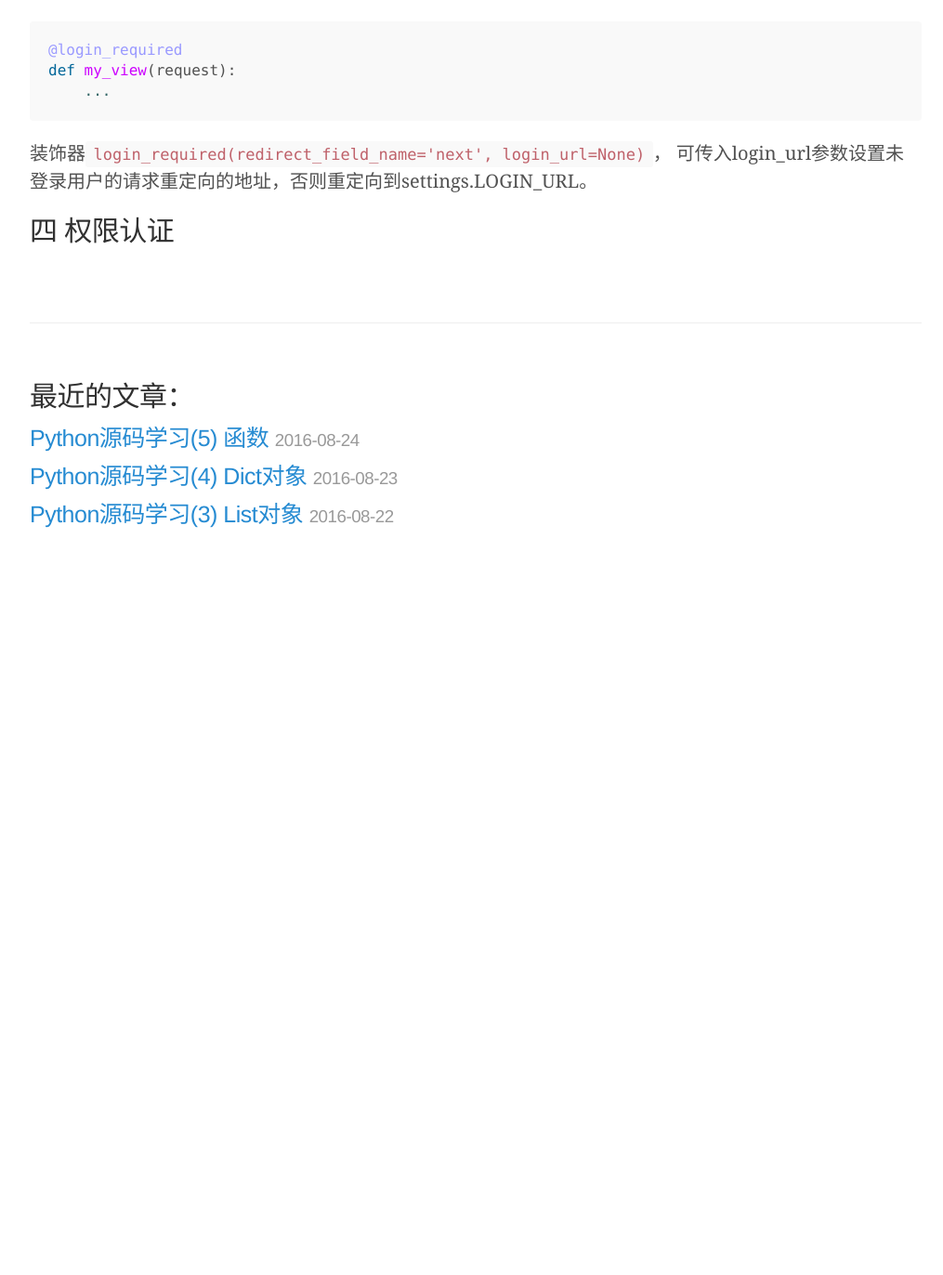
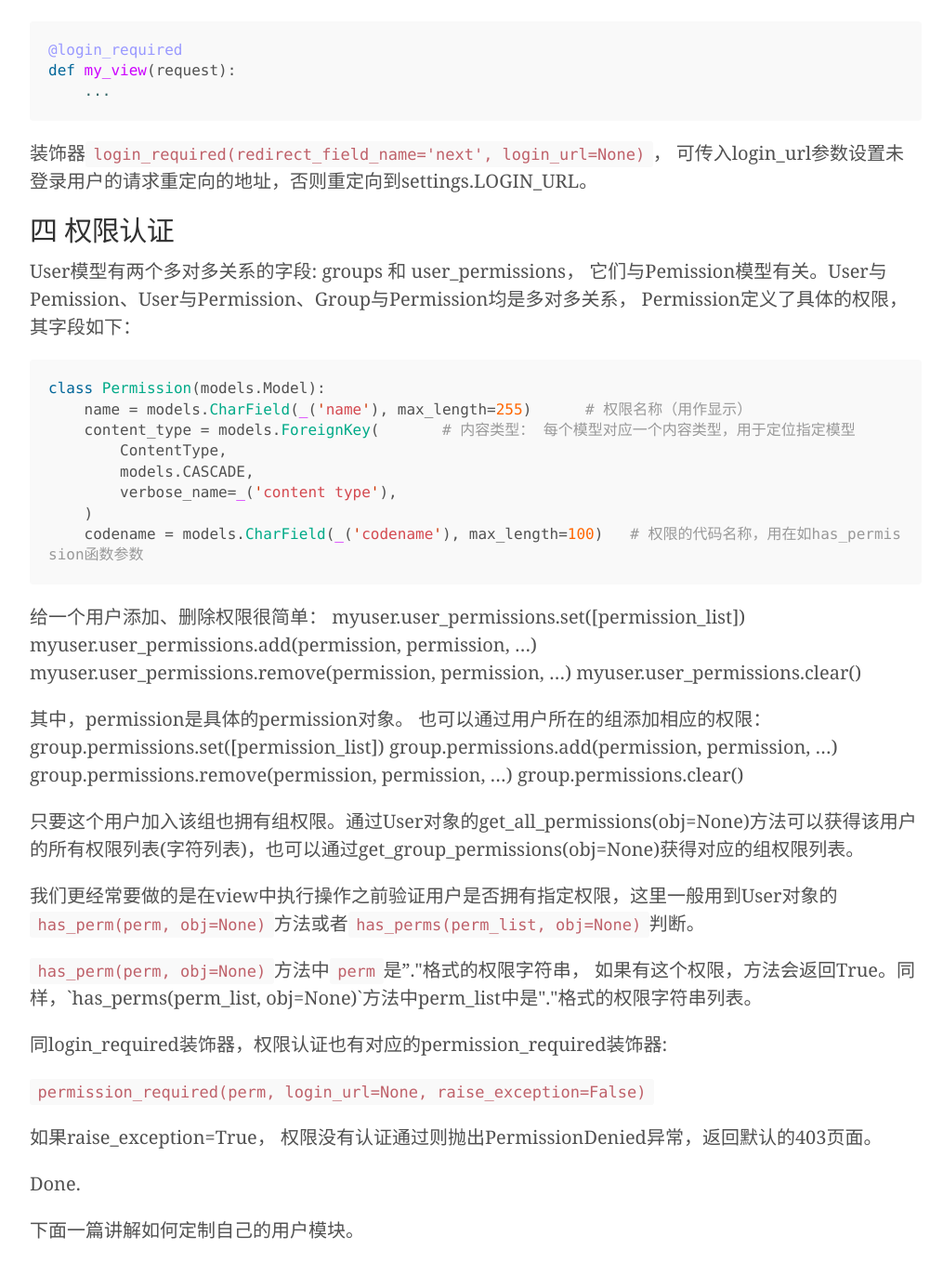
Before and after one commit to cocoakekeyu/cocoakekeyu.github.io, a Jekyll site: the page built from _posts/2016-11-26-Django的用户模块与权限系统.md, in a window 1280 px wide and 1400 px high, scrolled down 6807 px. Shown: the top 1372 px of the window at 93% size, without its empty margins (128-1143 px from the left). Built offline with Jekyll 4.4.1, drawn with Linux system fonts in a browser that asks for light colours; nearby versions of some CDN libraries; Markdown is read by kramdown in place of the engine named in the settings; comment, search, counter and statistics services are not loaded; before the commit the page ends 7437 px from its top, so only the background shows below that.

Commit message:
完善最后一节

````diff
--- a/_posts/2016-11-26-Django的用户模块与权限系统.md
+++ b/_posts/2016-11-26-Django的用户模块与权限系统.md
@@ -261,3 +261,45 @@ def my_view(request):
 
 
 ## 四 权限认证
+
+User模型有两个多对多关系的字段: groups 和 user_permissions， 它们与Pemission模型有关。User与Pemission、User与Permission、Group与Permission均是多对多关系， Permission定义了具体的权限，其字段如下：
+```python
+class Permission(models.Model):
+    name = models.CharField(_('name'), max_length=255)      # 权限名称（用作显示）
+    content_type = models.ForeignKey(       # 内容类型： 每个模型对应一个内容类型，用于定位指定模型
+        ContentType,
+        models.CASCADE,
+        verbose_name=_('content type'),
+    )
+    codename = models.CharField(_('codename'), max_length=100)   # 权限的代码名称，用在如has_permission函数参数
+```
+
+给一个用户添加、删除权限很简单：
+myuser.user_permissions.set([permission_list])
+myuser.user_permissions.add(permission, permission, ...)
+myuser.user_permissions.remove(permission, permission, ...)
+myuser.user_permissions.clear()
+
+其中，permission是具体的permission对象。 也可以通过用户所在的组添加相应的权限：
+group.permissions.set([permission_list])
+group.permissions.add(permission, permission, ...)
+group.permissions.remove(permission, permission, ...)
+group.permissions.clear()
+
+只要这个用户加入该组也拥有组权限。通过User对象的get_all_permissions(obj=None)方法可以获得该用户的所有权限列表(字符列表)，也可以通过get_group_permissions(obj=None)获得对应的组权限列表。
+
+我们更经常要做的是在view中执行操作之前验证用户是否拥有指定权限，这里一般用到User对象的`has_perm(perm, obj=None)`方法或者`has_perms(perm_list, obj=None)`判断。
+
+`has_perm(perm, obj=None)`方法中`perm`是"<app label>.<permission codename>"格式的权限字符串， 如果有这个权限，方法会返回True。同样，`has_perms(perm_list, obj=None)`方法中perm_list中是"<app label>.<permission codename>"格式的权限字符串列表。
+
+同login_required装饰器，权限认证也有对应的permission_required装饰器:
+
+`permission_required(perm, login_url=None, raise_exception=False)`
+
+如果raise_exception=True， 权限没有认证通过则抛出PermissionDenied异常，返回默认的403页面。
+
+
+Done.
+
+
+下面一篇讲解如何定制自己的用户模块。
````
Also changed, not shown: _draft/2016-11-26-Django的用户模块与权限系统.md (deleted, +0 -79 lines).
